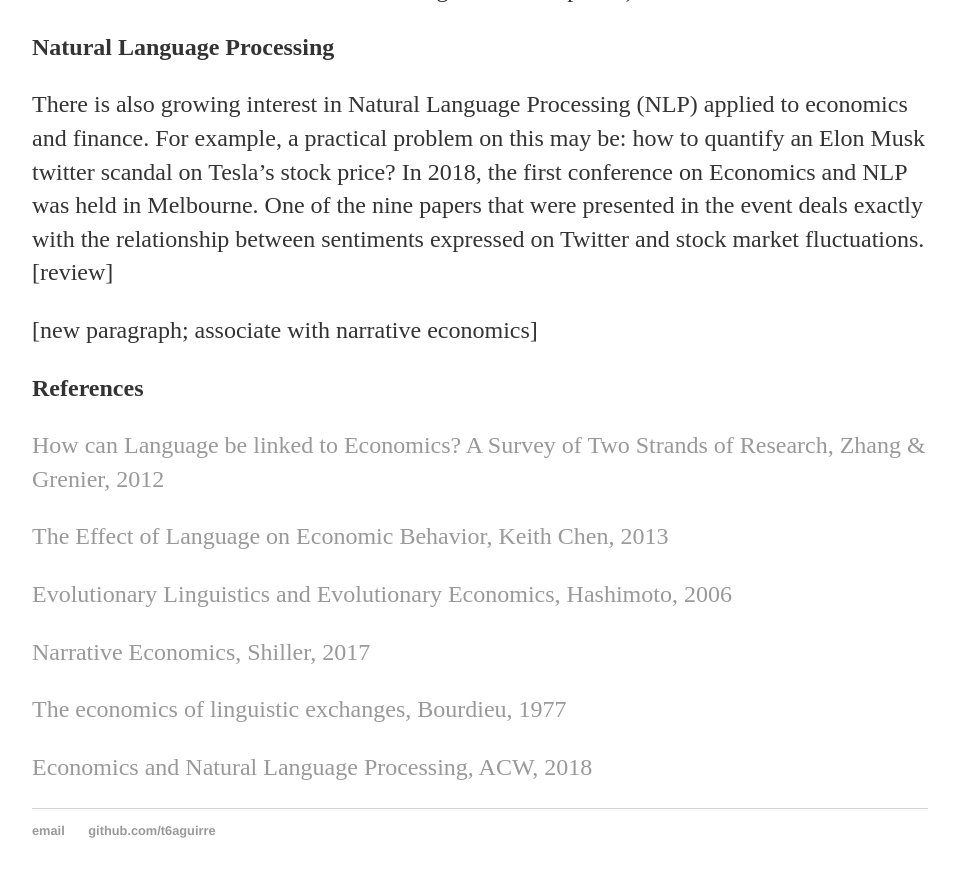
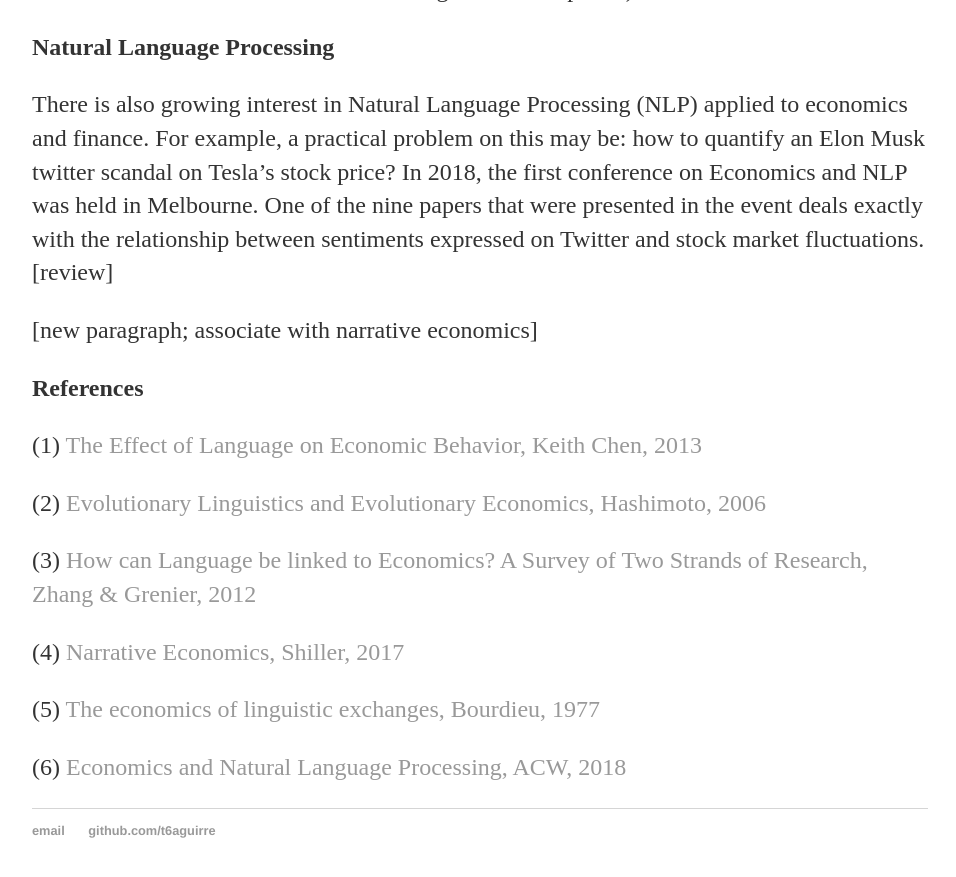
Before and after one commit to t6aguirre/old-blog, a Jekyll site: the page built from _posts/2019-08-09-ling-econ.md, in a window 1280 px wide and 900 px high, scrolled down 2103 px. Shown: the top 877 px of the window, without its empty margins (160-1116 px from the left). Built offline with Jekyll 4.4.1, drawn with Linux system fonts in a browser that asks for light colours; some of the changed text lies outside the part shown.

Commit message:
numbering

```diff
--- a/_posts/2019-08-09-ling-econ.md
+++ b/_posts/2019-08-09-ling-econ.md
@@ -33,14 +33,14 @@ There is also growing interest in Natural Language Processing (NLP) applied to e
 
 **References**
 
-[How can Language be linked to Economics? A Survey of Two Strands of Research, Zhang & Grenier, 2012](ideas.repec.org/p/ott/wpaper/1206e.html)
+(1) [The Effect of Language on Economic Behavior, Keith Chen, 2013](https://www.anderson.ucla.edu/faculty_pages/keith.chen/papers/LanguageWorkingPaper.pdf)
 
-[The Effect of Language on Economic Behavior, Keith Chen, 2013](https://www.anderson.ucla.edu/faculty_pages/keith.chen/papers/LanguageWorkingPaper.pdf)
+(2) [Evolutionary Linguistics and Evolutionary Economics, Hashimoto, 2006](https://link.springer.com/article/10.14441/eier.3.27)
 
-[Evolutionary Linguistics and Evolutionary Economics, Hashimoto, 2006](https://link.springer.com/article/10.14441/eier.3.27)
+(3) [How can Language be linked to Economics? A Survey of Two Strands of Research, Zhang & Grenier, 2012](ideas.repec.org/p/ott/wpaper/1206e.html)
 
-[Narrative Economics, Shiller, 2017](http://csinvesting.org/wp-content/uploads/2017/01/NarrativeEconomics_preview.pdf)
+(4) [Narrative Economics, Shiller, 2017](http://csinvesting.org/wp-content/uploads/2017/01/NarrativeEconomics_preview.pdf)
 
-[The economics of linguistic exchanges, Bourdieu, 1977](https://journals.sagepub.com/doi/abs/10.1177/053901847701600601?journalCode=ssia)
+(5) [The economics of linguistic exchanges, Bourdieu, 1977](https://journals.sagepub.com/doi/abs/10.1177/053901847701600601?journalCode=ssia)
 
-[Economics and Natural Language Processing, ACW, 2018](https://www.aclweb.org/anthology/W18-3100)
+(6) [Economics and Natural Language Processing, ACW, 2018](https://www.aclweb.org/anthology/W18-3100)
```
Also changed, not shown: other parts of _posts/2019-08-09-ling-econ.md (+1 -1 lines).
